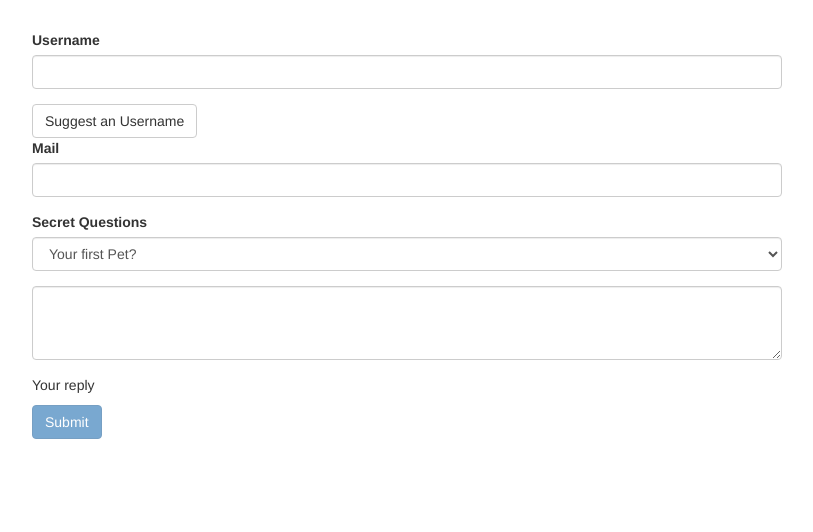
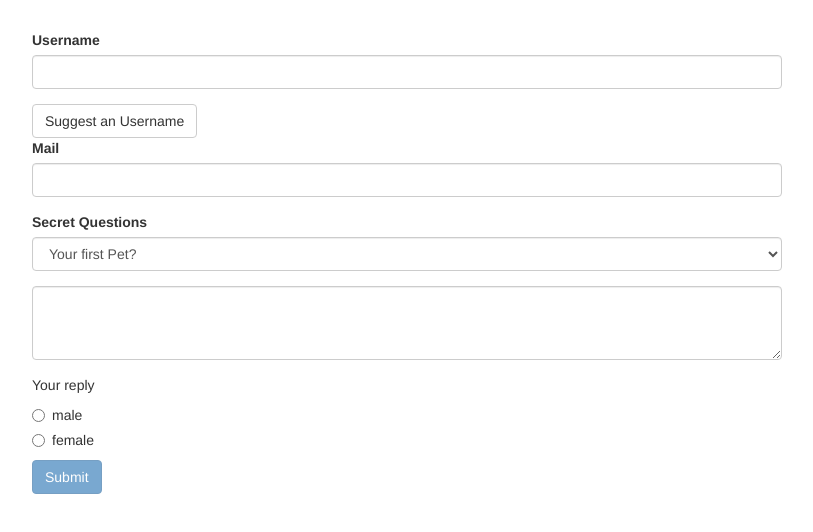
Before and after one commit to cavargas40/ng-forms-complex, an Angular app: page / in a window 1280 px wide. Shown: the top 532 px of the page, without its empty margins (233-1046 px from the left). Built offline with nearby package versions, Linux system fonts and the light colour scheme.

Commit message:
handling radio buttons

```diff
--- a/src/app/app.component.html
+++ b/src/app/app.component.html
@@ -26,6 +26,12 @@
           <textarea name="questionAnswer" rows="3" [(ngModel)]="answer" class="form-control"></textarea>
         </div>
         <p>Your reply {{ answer }}</p>
+        <div class="radio" *ngFor="let gender of genders">
+          <label>
+            <input type="radio" name="gender" ngModel [value]="gender" required>
+            {{ gender }}
+          </label>
+        </div>
         <button class="btn btn-primary" type="submit" [disabled]="!f.valid">Submit</button>
       </form>
     </div>
--- a/src/app/app.component.ts
+++ b/src/app/app.component.ts
@@ -11,6 +11,7 @@ export class AppComponent {
   @ViewChild('f',  { static: false }) signupForm: NgForm;
   public defaultQuestion: string = 'pet';
   public answer: string = '';
+  public genders: Array<string> = ['male', 'female'];
 
   suggestUserName() {
     const suggestedName = 'Superuser';
```
